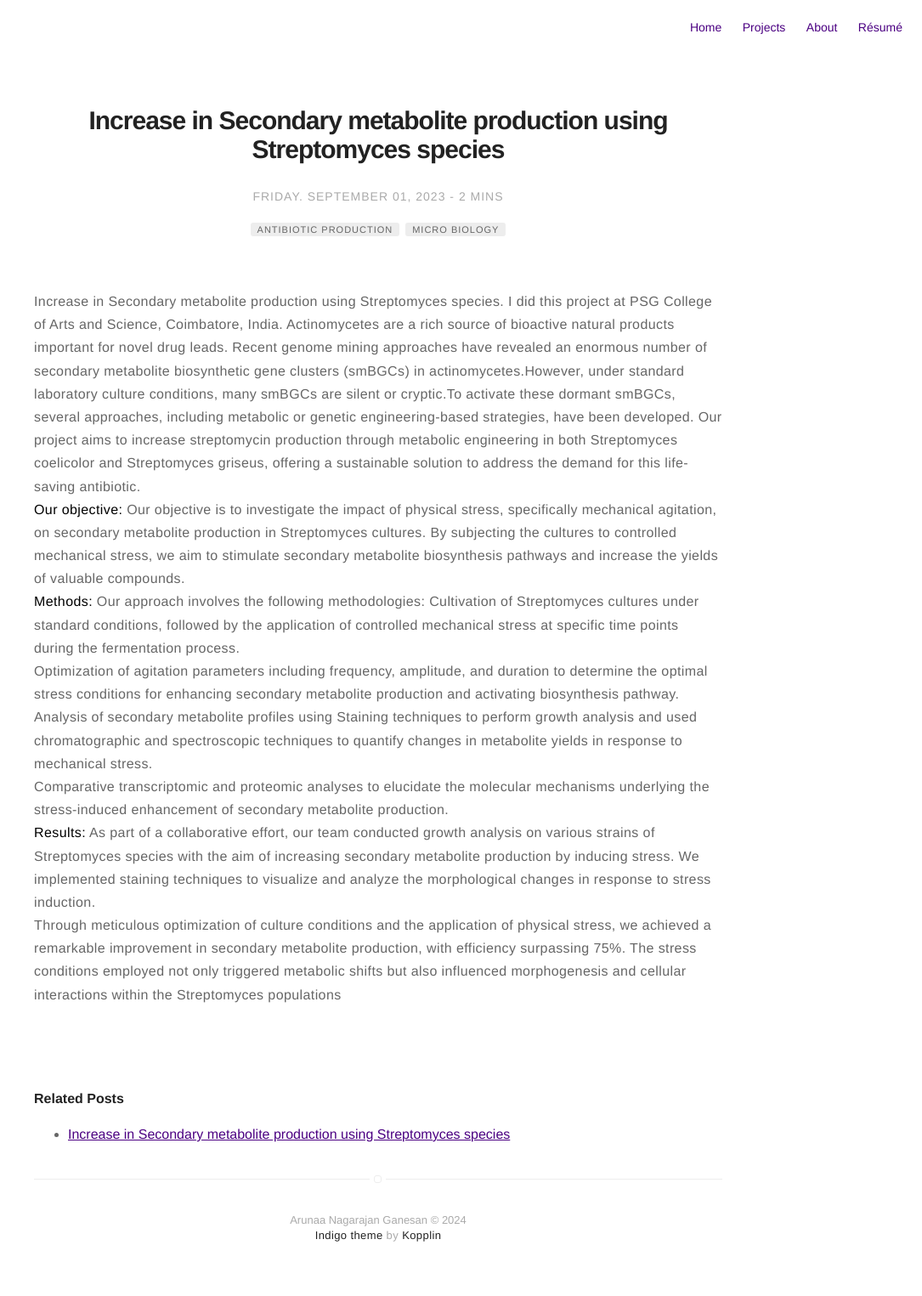
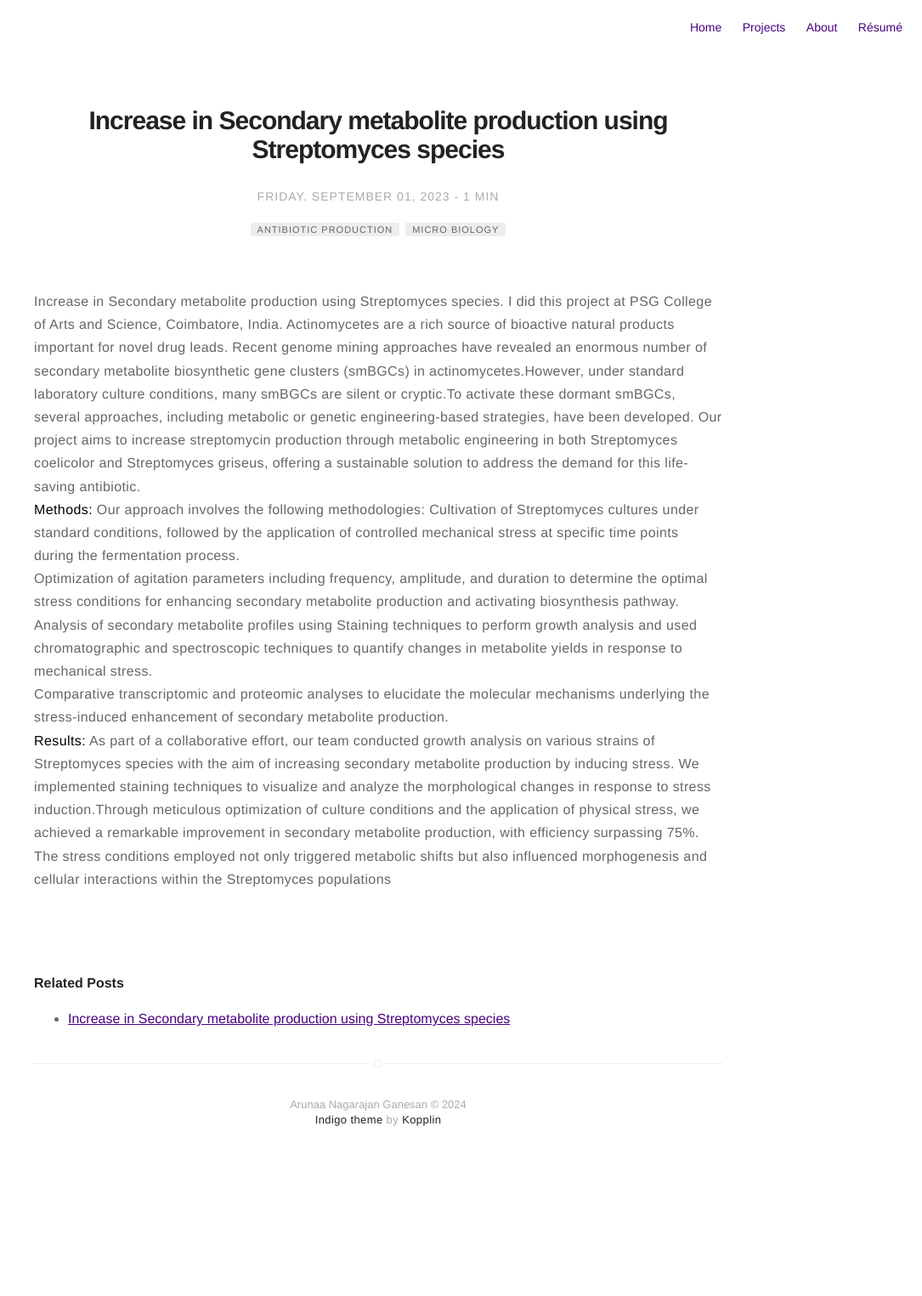
Before and after one commit to arunaang/arunaang.github.io, a Jekyll site: the page built from _posts/2023-09-24-Designing-Protein-Binder.markdown, in a window 1280 px wide. Shown: the whole page at 85% size, without its empty margins (195-1280 px from the left). Built offline with Jekyll 4.4.1, drawn with Linux system fonts in a browser that asks for light colours; nearby versions of some CDN libraries; after the commit the page ends 1389 px from its top, so only the background shows below that.

Commit message:
Added more

```diff
--- a/_posts/2023-09-24-Designing-Protein-Binder.markdown
+++ b/_posts/2023-09-24-Designing-Protein-Binder.markdown
@@ -20,9 +20,6 @@ externalLink: false
 
 Increase in Secondary metabolite production using Streptomyces species. I did this project at PSG College of Arts and Science, Coimbatore, India. Actinomycetes are a rich source of bioactive natural products important for novel drug leads. Recent genome mining approaches have revealed an enormous number of secondary metabolite biosynthetic gene clusters (smBGCs) in actinomycetes.However, under standard laboratory culture conditions, many smBGCs are silent or cryptic.To activate these dormant smBGCs, several approaches, including metabolic or genetic engineering-based strategies, have been developed. Our project aims to increase streptomycin production through metabolic engineering in both Streptomyces coelicolor and Streptomyces griseus, offering a sustainable solution to address the demand for this life-saving antibiotic.
 <br>
-**Our objective:**
-Our objective  is to investigate the impact of physical stress, specifically mechanical agitation, on secondary metabolite production in Streptomyces cultures. By subjecting the cultures to controlled mechanical stress, we aim to stimulate secondary metabolite biosynthesis pathways and increase the yields of valuable compounds.
-<br>
 **Methods:**
 Our approach involves the following methodologies:
 Cultivation of Streptomyces cultures under standard conditions, followed by the application of controlled mechanical stress at specific time points during the fermentation process.
@@ -34,6 +31,4 @@ Analysis of secondary metabolite profiles using Staining techniques to perform g
 Comparative transcriptomic and proteomic analyses to elucidate the molecular mechanisms underlying the stress-induced enhancement of secondary metabolite production.
 <br>
 **Results:**
-As part of a collaborative effort, our team conducted growth analysis on various strains of Streptomyces species with the aim of increasing secondary metabolite production by inducing stress. We implemented staining techniques to visualize and analyze the morphological changes in response to stress induction.
-<br>
-Through meticulous optimization of culture conditions and the application of physical stress, we achieved a remarkable improvement in secondary metabolite production, with efficiency surpassing 75%. The stress conditions employed not only triggered metabolic shifts but also influenced morphogenesis and cellular interactions within the Streptomyces populations
+As part of a collaborative effort, our team conducted growth analysis on various strains of Streptomyces species with the aim of increasing secondary metabolite production by inducing stress. We implemented staining techniques to visualize and analyze the morphological changes in response to stress induction.Through meticulous optimization of culture conditions and the application of physical stress, we achieved a remarkable improvement in secondary metabolite production, with efficiency surpassing 75%. The stress conditions employed not only triggered metabolic shifts but also influenced morphogenesis and cellular interactions within the Streptomyces populations
```
